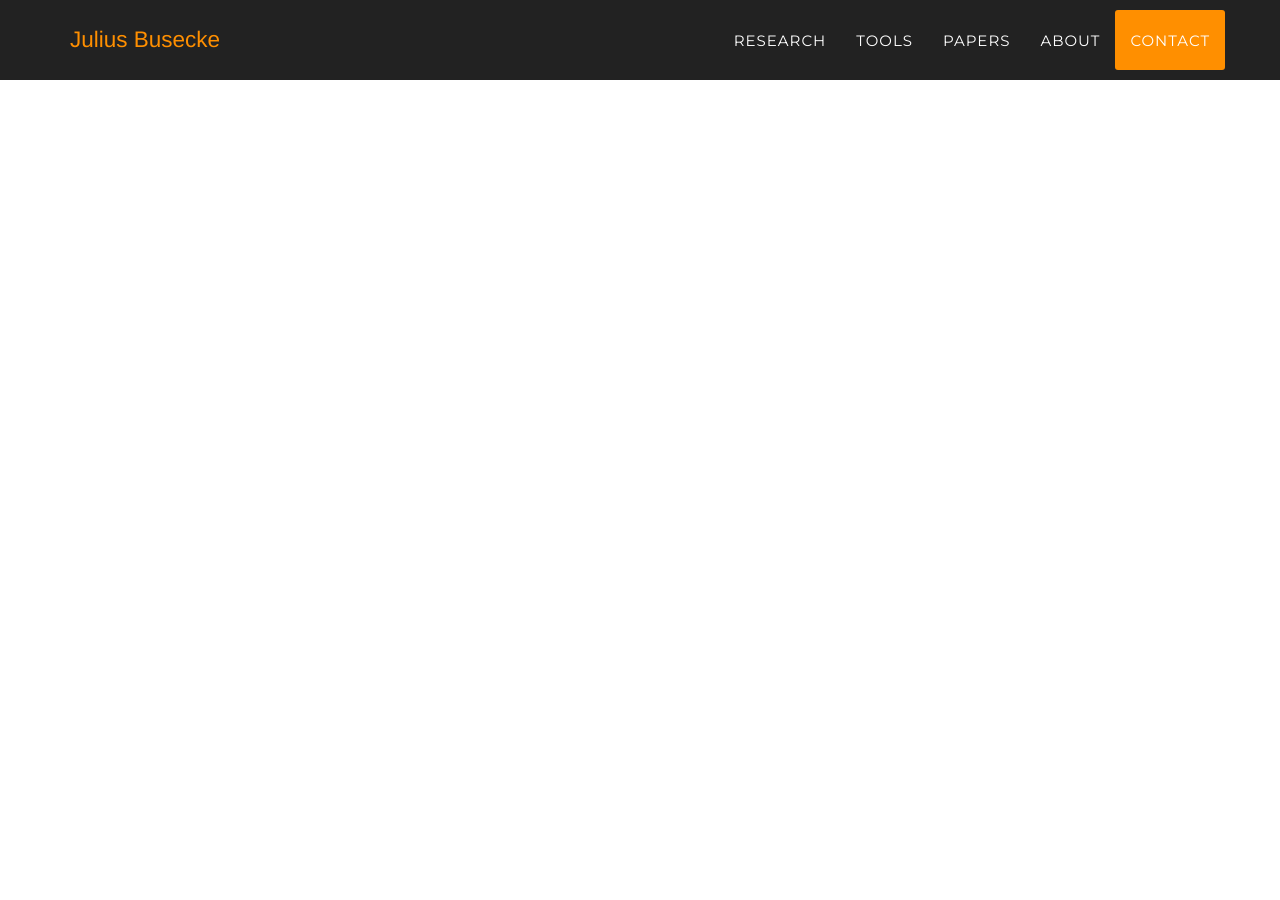
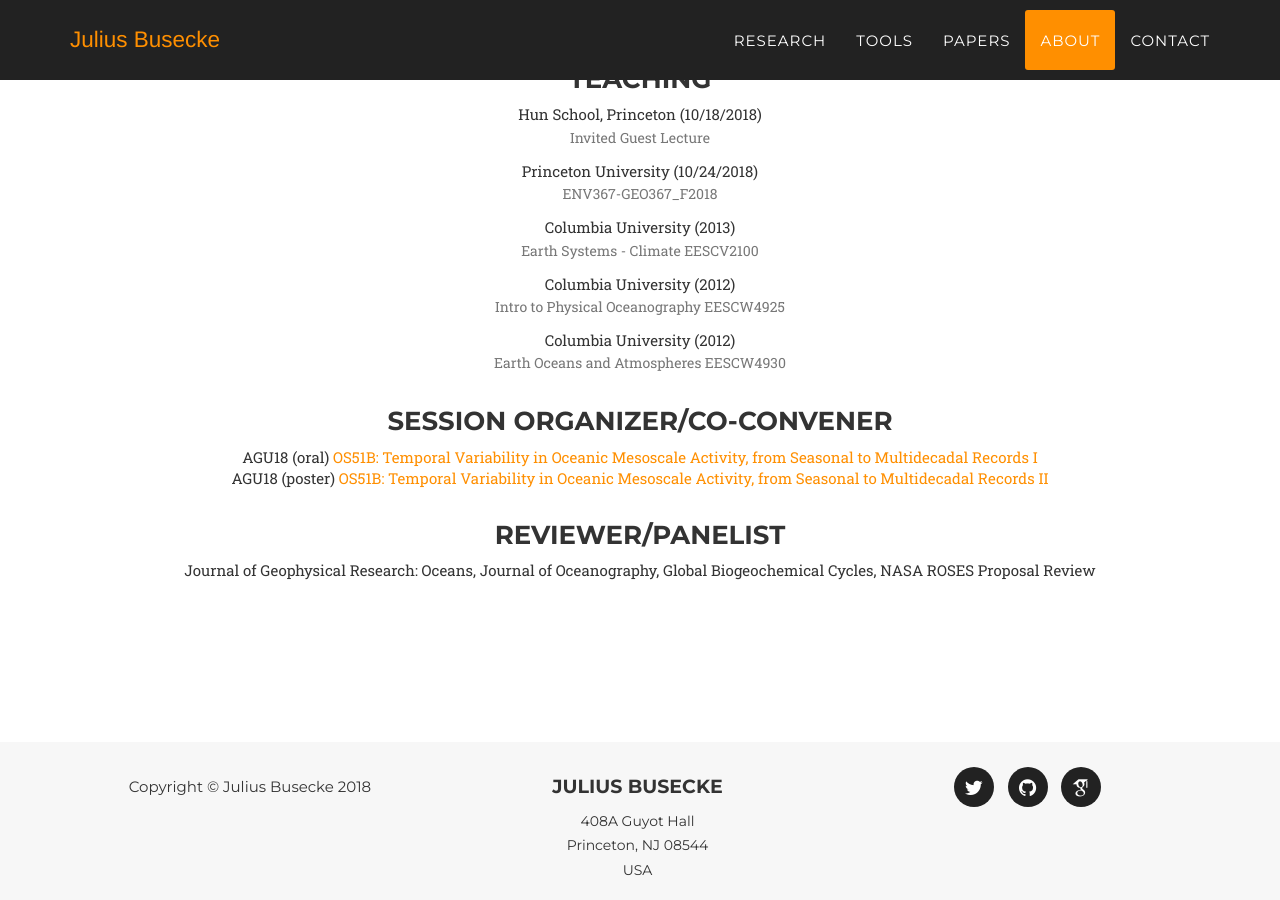
Before and after one commit to jbusecke/jbusecke.github.io, a Jekyll site: the page built from index.html, in a window 1280 px wide and 900 px high, scrolled down 6910 px. Built offline with Jekyll 4.4.1, drawn with Linux system fonts in a browser that asks for light colours; some web fonts are replaced; comment, search, counter and statistics services are not loaded; before the commit the page ends 6988 px from its top, so only the background shows below that; some of the changed text lies outside the part shown.

```diff
--- /dev/null
+++ b/_data/peerreview.yaml
@@ -0,0 +1,12 @@
+- short: 'JGR: Oceans'
+  since: '2014'
+  title: 'Journal of Geophysical Research: Oceans'
+- short: ''
+  since: '2017'
+  title: Journal of Oceanography
+- short: GBC
+  since: '2018'
+  title: Global Biogeochemical Cycles
+- short: ''
+  since: 2016, 2018
+  title: NASA ROSES Proposal Review
--- /dev/null
+++ b/_data/sessions.yaml
@@ -0,0 +1,12 @@
+- kind: oral
+  link: https://ativsoftware.com/appinfo.php?page=Session&project=AGU18&server=eventpilotadmin.com&id=s57614-38514
+  occasion: AGU18
+  role: Session Co-convener
+  title: 'OS51B: Temporal Variability in Oceanic Mesoscale Activity, from Seasonal
+    to Multidecadal Records I'
+- kind: poster
+  link: https://eventpilotadmin.com/web/page.php?page=Session&project=AGU18&id=s44635-39087&title=Related%20Sessions
+  occasion: AGU18
+  role: Session Co-convener
+  title: 'OS51B: Temporal Variability in Oceanic Mesoscale Activity, from Seasonal
+    to Multidecadal Records II'
--- a/_includes/about.html
+++ b/_includes/about.html
@@ -113,6 +113,32 @@
                   </ul>
                 </div>
             </div>
+            <div class="row">
+                <div class="col-lg-12 text-center">
+                  <h3 class="heading">Session Organizer/Co-Convener</h3>
+                  <ul class="cv_list">
+                    {% for sess in site.data.sessions %}
+                      <li>
+                      {{sess.occasion}} ({{sess.kind}}) <a href={{sess.link}}> {{sess.title}} </a>
+                      </li>
+                    {% endfor %}
+                  </ul>
+                </div>
+            </div>
+            <div class="row">
+                <div class="col-lg-12 text-center">
+                  <h3 class="heading">Reviewer/Panelist</h3>
+                  <ul class="cv_list">
+                    {% for peer in site.data.peerreview %}
+                      {% if forloop.last == true %}
+                        {{peer.title}}
+                      {% else %}
+                        {{peer.title}},
+                      {% endif %}
+                    {% endfor %}
+                  </ul>
+                </div>
+            </div>
 
         </div>
     </section>
--- a/_includes/modals.html
+++ b/_includes/modals.html
@@ -10,7 +10,7 @@
             </div>
             <div class="container">
                 <div class="row">
-                    <div class="col-lg-8 col-lg-offset-2">
+                    <div class="col-lg-6 col-lg-offset-3">
                         <div class="modal-body">
                             <h2>{{ post.title }}</h2>
                             <hr class="star-primary">
--- a/_includes/tools.html
+++ b/_includes/tools.html
@@ -22,7 +22,7 @@
                         <i class="fa fa-ship fa-stack-1x fa-inverse"></i>
                     </span>
                     <h4 class="service-heading">Observations</h4>
-                    <p class="text-muted">Ocean observations are an irreplaceable asset for science and human society.
+                    <p class="text-muted text-justify">Ocean observations are an irreplaceable asset for science and human society.
 Contrary to computer models, we have no chance of rerunning this climate scenario we all live in.  Thus we have to observe as much as we can!
 I have worked with a variety of observations, from moored current meters, over shipboard measurements to remotely sensed data, making me appreciate all the hard work that goes into the collection of high-quality data.</p>
                 </div>
@@ -32,7 +32,7 @@ I have worked with a variety of observations, from moored current meters, over s
                         <i class="fa fa-code fa-stack-1x fa-inverse"></i>
                     </span>
                     <h4 class="service-heading">Code</h4>
-                    <p class="text-muted">
+                    <p class="text-muted text-justify">
                       From the source code of climate models over analysis notebooks to the visualization of data, oceanographers need to code! <br>
 Larger and larger datasets require computational efficiency, while collaboration with other scientists and software developers avoids repetition and encourages widely useable software.<br>
 I firmly believe all scientific code needs to be open-source to break down barriers that result from requiring expensive licenses to software.<br>
@@ -45,7 +45,7 @@ This saves people time deciphering appendices, and recoding methods which they c
                         <i class="fa fa-globe fa-stack-1x fa-inverse"></i>
                     </span>
                     <h4 class="service-heading">Numerical Models</h4>
-                    <p class="text-muted">
+                    <p class="text-muted text-justify">
                       Modern supercomputers enable us to simulate the earth system with unprecedented detail.
 Numerical models provide dynamical context for observations and are essential for predicting the future climate.
 I have worked with idealized model simulations using <a href="http://mitgcm.org"> MITgcm </a> during my grad school.
--- a/_posts/2014-07-18-project-2.markdown
+++ b/_posts/2014-07-18-eddymix.markdown
@@ -1,6 +1,6 @@
 ---
 title: Mesoscale Mixing
-subtitle: "How do small scale dynamics influence the climate?"
+subtitle: "Small scale dynamics influence the climate"
 layout: default
 modal-id: 2
 date: 2014-07-18
--- a/_posts/deactivate_2014-07-18-project-1.markdown
+++ b/_posts/deactivate_2012-07-18-aabw.markdown
@@ -3,7 +3,7 @@ title: Bottom Water Formation
 subtitle:
 layout: default
 modal-id: 5
-date: 2014-07-17
+date: 2013-07-17
 img: escape.png
 thumbnail: escape-thumbnail.png
 alt: image-alt
```
Also changed, not shown: _bibliography/references.bib (+5 -4 lines), _layouts/bib.html (+5 -4 lines), _posts/2014-07-18-policy.markdown (added, +27 -0 lines), _posts/2018-12-10-omz.markdown (added, +19 -0 lines), _posts/deactivate2014-07-18-project-3.markdown (deleted, +0 -15 lines), _posts/deactivated2014-07-18-project-5.markdown (deleted, +0 -20 lines), _posts/deactivate_2014-07-18-sss.markdown (renamed from _posts/deactivate_2014-07-18-project-4.markdown), img/portfolio/omz-thumb.png (added), img/portfolio/omz.png (added).
